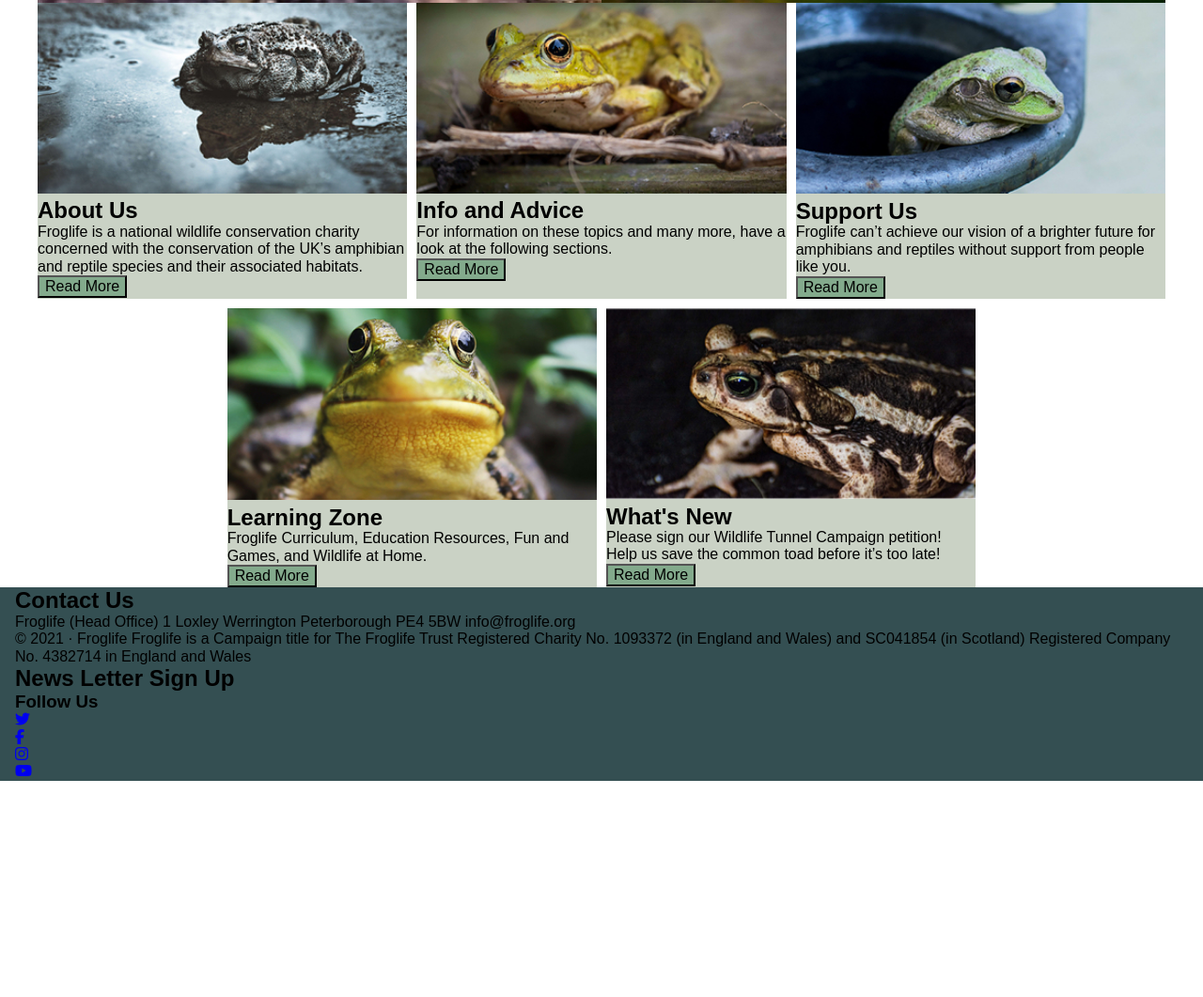
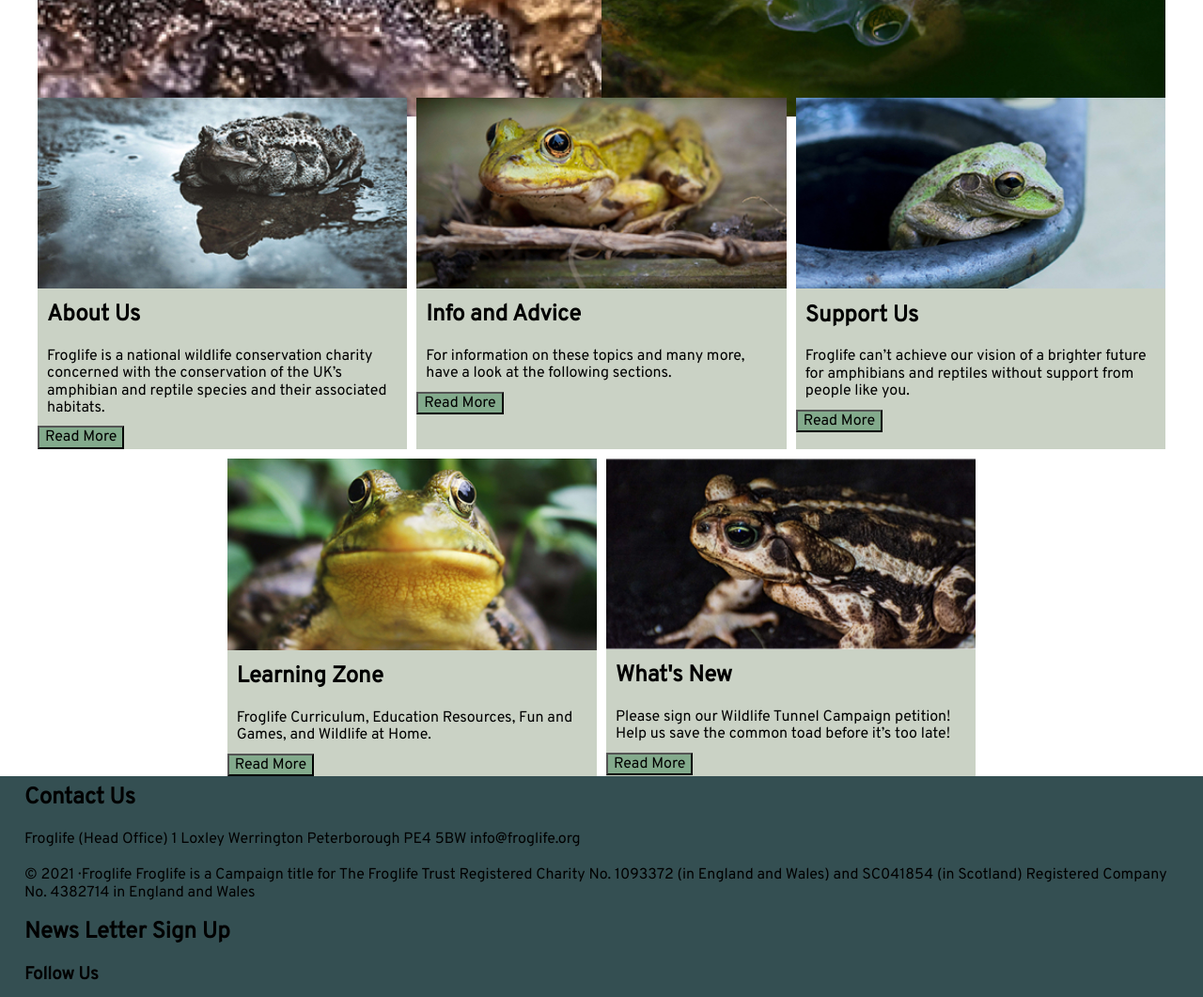
Before and after one commit to Evan507/emichel_Web2_HW, a plain HTML site: page deploy/index.html in a window 1280 px wide. Shown: the part 2509-3570 px from the top of the page at 94% size. Before the commit the page ends 3340 px from the top, so only its background shows below. Drawn offline with Linux system fonts and the light colour scheme.

Commit message:
added first font and padding

```diff
--- a/deploy/index.html
+++ b/deploy/index.html
@@ -7,6 +7,9 @@
     <script src="https://kit.fontawesome.com/4836f48a14.js" crossorigin="anonymous"></script>
     <link rel="stylesheet" href="css/styles.css">
     <title>In-Class Demo</title>
+
+    <link rel="preconnect" href="https://fonts.gstatic.com">
+<link href="https://fonts.googleapis.com/css2?family=Overpass:ital,wght@0,300;0,400;1,400&display=swap" rel="stylesheet">
 </head>
 
 
--- a/dev/scss/base/_base.scss
+++ b/dev/scss/base/_base.scss
@@ -1,18 +1,17 @@
 /* =============
     Base
 ============= */
+
+
+
+body{
+    font-family: 'Overpass', sans-serif;
+
     figure{
         padding: 0;
         margin: 0;
     }
 
-ul{
-    padding: 0;
-    margin: 0;
-    li{
-        list-style: none;
-    }
-}
 
     .container-grid{
         display: grid;
@@ -32,3 +31,37 @@ ul{
     img{
         width: 100%;
     }
+
+    ul{
+        padding: 0;
+        margin: 0;
+        li{
+            list-style: none;
+        }
+    }
+
+article{
+    padding: 10px;
+}
+
+p{
+    padding: 10px;
+}
+
+h1{
+    padding: 10px;
+    // margin: 10px;
+}
+
+h2{
+    padding: 10px;
+}
+
+h3{
+    padding: 10px;
+}
+
+li{
+    padding: 10px;
+}
+}
--- a/dev/scss/styles.scss
+++ b/dev/scss/styles.scss
@@ -17,6 +17,7 @@
 // Layout Styles
 @import "layout/_header";
 @import "layout/_footer";
+@import "base/_base";
 
 // Sections Styles
 @import "sections/_importantinfo";
```
Also changed, not shown: deploy/css/styles.css, 1 other file. Lines whose indentation alone changed are shown as unchanged.
